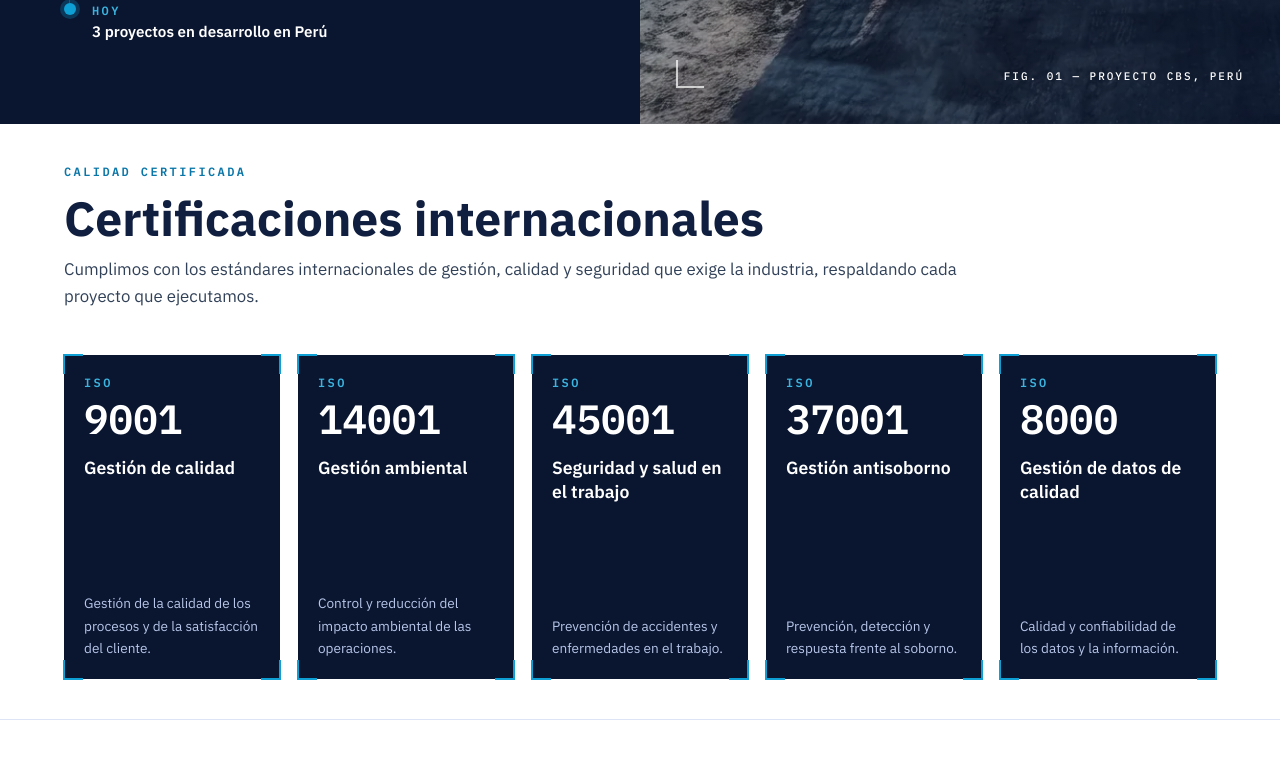
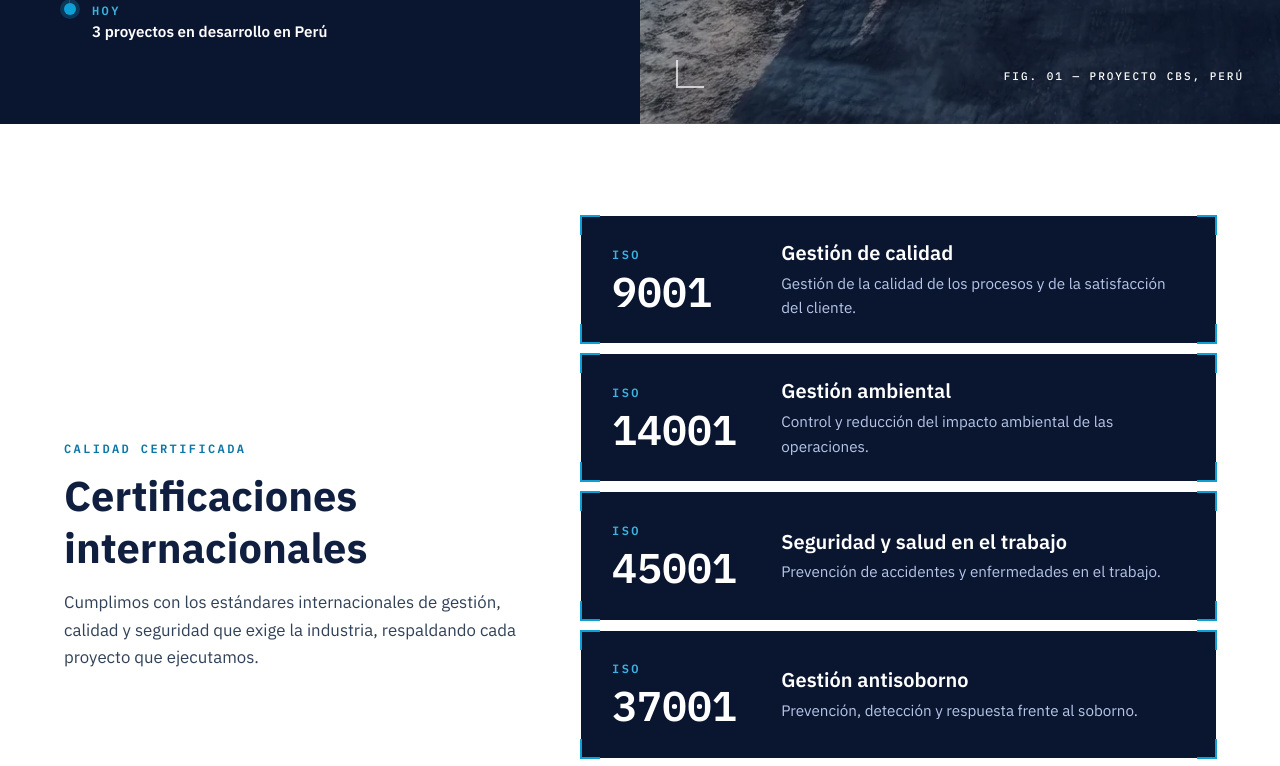
Before and after one commit to jhefferson-guerrero/cbs-web, a React (Vite) app: page / in a window 1280 px wide. Shown: the part 1680-2446 px from the top of the page. Built offline with nearby package versions, Linux system fonts and the light colour scheme; no server answers.

Commit message:
Certificaciones: vuelve a ocupar toda la vista; en escritorio, titulo a la izquierda y cinco filas anchas apiladas a la derecha (no se alargan)

```diff
--- a/src/components/sections/Certificaciones.tsx
+++ b/src/components/sections/Certificaciones.tsx
@@ -7,30 +7,34 @@ export function Certificaciones() {
 
   return (
     <section className="bg-white">
-      <div id="certificaciones">
-        <div className="mx-auto w-full max-w-[1400px] px-6 py-16 lg:px-10 lg:py-[clamp(1.75rem,5vh,4rem)] xl:px-16 2xl:max-w-[1700px] 2xl:px-14">
+      {/* Espacio blanco de respiro arriba y abajo, fuera del ancla (#certificaciones está en
+          el bloque del medio): al pulsar "Certificaciones" en el menú no se ve, solo al
+          recorrer la página con scroll. */}
+      <div aria-hidden="true" className="hidden lg:block lg:h-[clamp(2rem,8vh,6rem)]" />
+      <div id="certificaciones" className="lg:h-[calc(100svh-var(--nav-h))] lg:min-h-[540px]">
+        <div className="mx-auto w-full max-w-[1400px] px-6 py-16 lg:grid lg:h-full lg:grid-cols-[minmax(0,5fr)_minmax(0,7fr)] lg:items-center lg:gap-[clamp(2rem,5vw,6rem)] lg:px-10 lg:py-[clamp(1rem,3.5vh,3rem)] xl:px-16 2xl:max-w-[1700px] 2xl:px-14">
           <motion.div
             initial={reduceMotion ? false : { opacity: 0, y: 28 }}
             whileInView={{ opacity: 1, y: 0 }}
             viewport={{ once: true, amount: 0.3 }}
             transition={{ duration: 0.7, ease: [0.16, 1, 0.3, 1] }}
-            className="max-w-2xl lg:max-w-4xl"
+            className="max-w-2xl"
           >
             <p className="font-mono text-xs font-semibold uppercase tracking-[0.2em] text-cyan-700 2xl:text-sm">
               Calidad certificada
             </p>
-            <h2 className="mt-4 text-3xl font-bold leading-tight text-navy-900 md:text-4xl lg:mt-[clamp(0.25rem,1vh,0.75rem)] lg:text-[clamp(2.25rem,6vh,3.75rem)]">
+            <h2 className="mt-4 text-3xl font-bold leading-tight text-navy-900 md:text-4xl lg:mt-[clamp(0.5rem,1.6vh,1rem)] lg:text-[clamp(2.25rem,5.2vh,3.75rem)]">
               Certificaciones internacionales
             </h2>
-            <p className="mt-5 text-[15.5px] leading-relaxed text-slate-700 lg:mt-[clamp(0.25rem,1vh,0.75rem)] lg:text-[clamp(15.5px,2.1vh,21px)]">
+            <p className="mt-5 text-[15.5px] leading-relaxed text-slate-700 lg:mt-[clamp(0.75rem,2vh,1.5rem)] lg:text-[clamp(15.5px,2.1vh,21px)]">
               Cumplimos con los estándares internacionales de gestión, calidad y seguridad que exige la
               industria, respaldando cada proyecto que ejecutamos.
             </p>
           </motion.div>
 
-          {/* Cinco normas: en tablet 3 + 2 (sin celdas vacías) y en pantallas grandes una fila de cinco con
-              proporción fija, centrada en la sección. */}
-          <ul className="mt-12 grid grid-cols-1 gap-4 md:grid-cols-6 lg:mt-[clamp(1.5rem,5.5vh,4rem)] lg:grid-cols-5 lg:gap-[var(--cert-gap)] lg:[container-type:inline-size] [--cert-gap:clamp(0.75rem,1.4vw,1.5rem)]">
+          {/* Cinco normas. Móvil: una por fila. Tablet: 3 + 2 (sin celdas vacías). Escritorio: cinco filas
+              anchas y bajas apiladas a la derecha, que llenan el alto de la sección sin alargarse. */}
+          <ul className="mt-12 grid grid-cols-1 gap-4 md:grid-cols-6 lg:mt-0 lg:h-full lg:min-h-0 lg:grid-cols-1 lg:grid-rows-5 lg:gap-[clamp(0.5rem,1.4vh,1.25rem)]">
             {certifications.map((cert, i) => (
               <motion.li
                 key={cert.number}
@@ -39,9 +43,9 @@ export function Certificaciones() {
                 viewport={{ once: true, amount: 0.3 }}
                 transition={{ type: 'spring', stiffness: 70, damping: 18, delay: i * 0.08 }}
                 className={cn(
-                  'relative flex flex-col justify-between gap-10 bg-navy-950 p-6 lg:gap-4 lg:p-[clamp(1.25rem,2.4vh,2rem)]',
+                  'relative flex min-h-0 flex-col bg-navy-950 p-6',
                   i < 3 ? 'md:col-span-2' : 'md:col-span-3',
-                  'lg:col-span-1 lg:min-h-[calc((100cqw-4*var(--cert-gap))/5*1.5)]',
+                  'lg:col-span-1 lg:grid lg:grid-cols-[clamp(7.5rem,17vh,12rem)_minmax(0,1fr)] lg:grid-rows-[auto_auto] lg:content-center lg:items-center lg:gap-x-[clamp(1.25rem,2.6vw,3rem)] lg:gap-y-1 lg:px-[clamp(1.25rem,2.4vw,2.5rem)] lg:py-2',
                 )}
               >
                 <span aria-hidden="true" className="absolute -left-px -top-px h-5 w-5 border-l-2 border-t-2 border-cyan-500" />
@@ -49,22 +53,26 @@ export function Certificaciones() {
                 <span aria-hidden="true" className="absolute -bottom-px -left-px h-5 w-5 border-b-2 border-l-2 border-cyan-500" />
                 <span aria-hidden="true" className="absolute -bottom-px -right-px h-5 w-5 border-b-2 border-r-2 border-cyan-500" />
 
-                <div>
+                <div className="lg:row-span-2">
                   <p className="font-mono text-xs font-semibold uppercase tracking-[0.2em] text-cyan-400 2xl:text-sm">ISO</p>
-                  <p className="mt-2 font-mono text-5xl font-bold tabular-nums leading-none text-white lg:text-[clamp(1.75rem,3.2vw,4.25rem)]">
+                  <p className="mt-2 font-mono text-5xl font-bold tabular-nums leading-none text-white lg:text-[clamp(2rem,5.2vh,3.75rem)]">
                     {cert.number}
                   </p>
-                  <h3 className="mt-4 text-lg font-semibold leading-snug text-white lg:mt-[clamp(0.75rem,2vh,1.5rem)] lg:text-[clamp(1rem,2.2vh,1.375rem)]">
-                    {cert.name}
-                  </h3>
                 </div>
 
-                <p className="text-sm leading-relaxed text-navy-200 lg:text-[clamp(0.8125rem,1.7vh,1rem)]">{cert.description}</p>
+                <h3 className="mt-4 text-lg font-semibold leading-snug text-white lg:mt-0 lg:self-end lg:text-[clamp(1.05rem,2.5vh,1.6rem)]">
+                  {cert.name}
+                </h3>
+
+                <p className="mt-auto pt-8 text-sm leading-relaxed text-navy-200 lg:mt-0 lg:self-start lg:pt-0 lg:text-[clamp(0.875rem,1.9vh,1.15rem)]">
+                  {cert.description}
+                </p>
               </motion.li>
             ))}
           </ul>
         </div>
       </div>
+      <div aria-hidden="true" className="hidden lg:block lg:h-[clamp(2rem,8vh,6rem)]" />
     </section>
   )
 }
```
